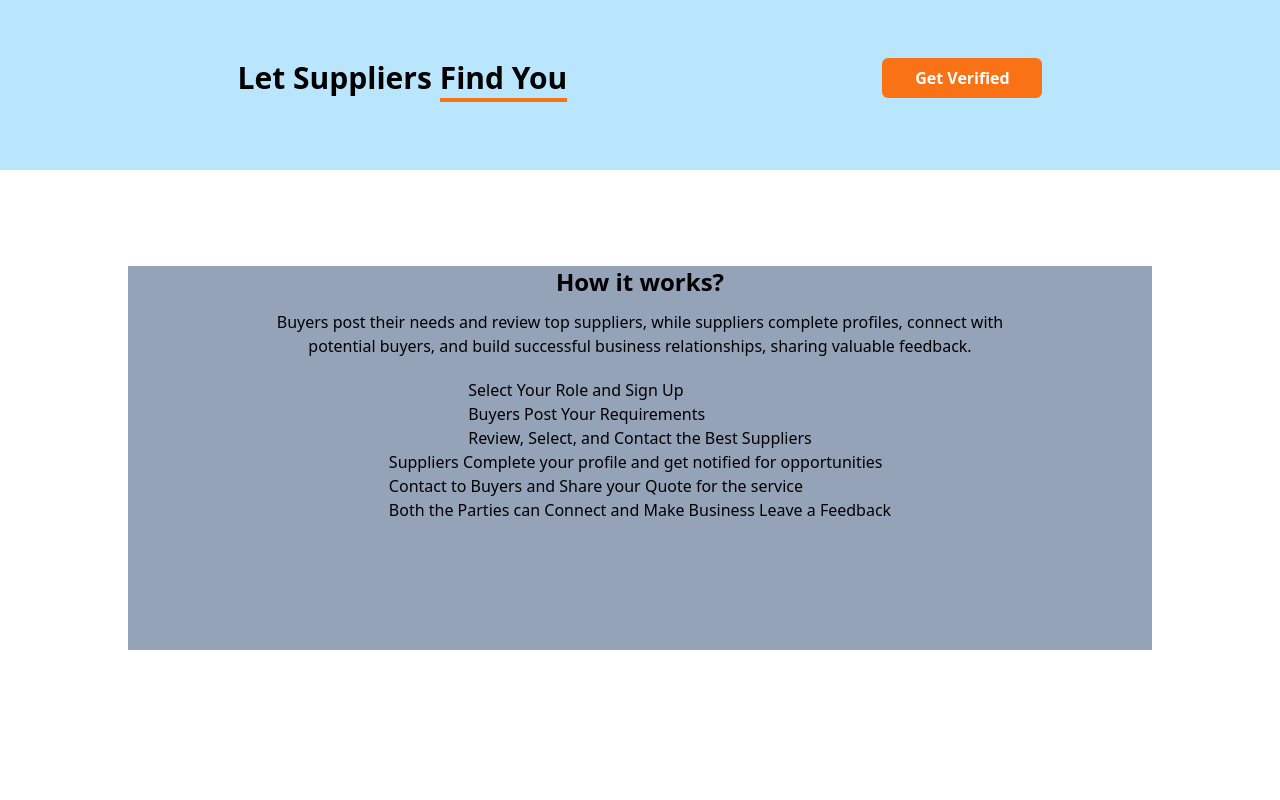
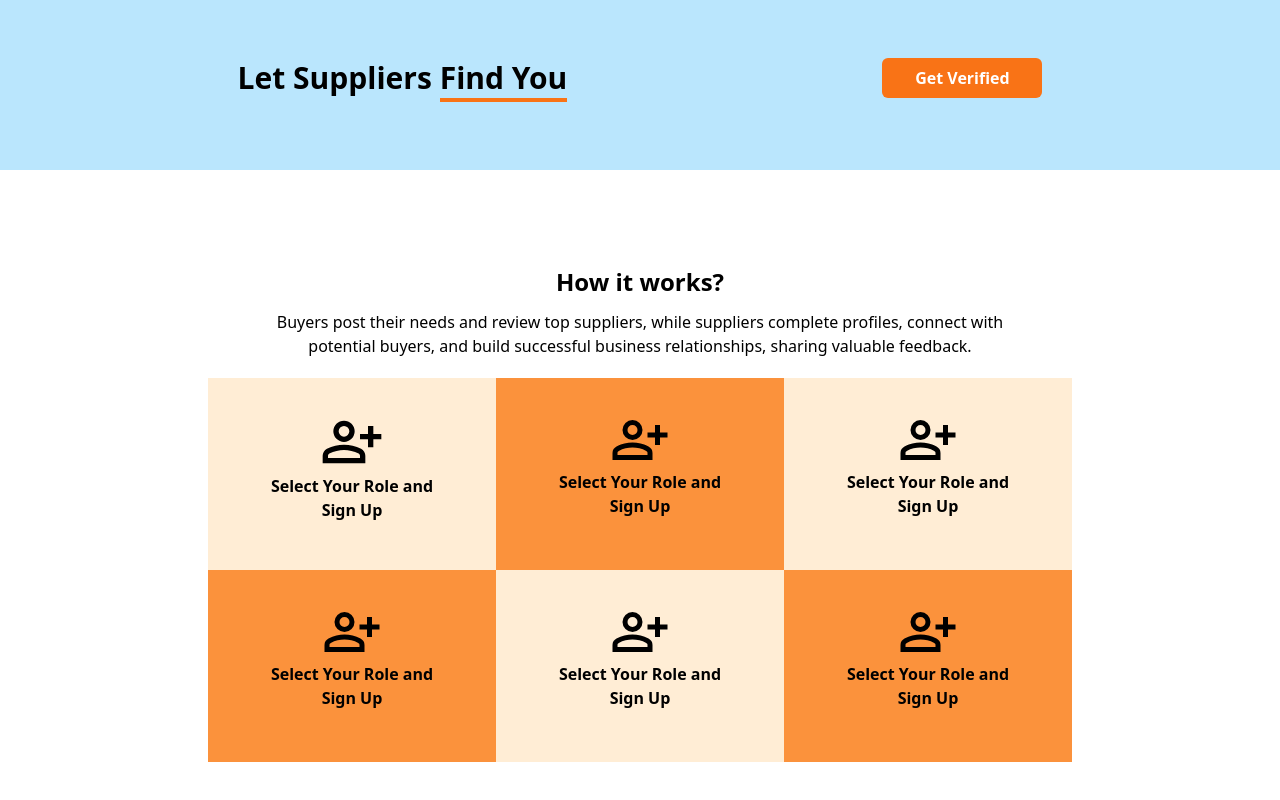
Before and after one commit to sourav0009/Habot_company_Ui, a React (Create React App) app: page / in a window 1280 px wide. Shown: the part 1842-2642 px from the top of the page. Before the commit the page ends 2532 px from the top, so only its background shows below. Built offline with nearby package versions, Linux system fonts and the light colour scheme.

Commit message:
big container

```diff
--- a/src/components/home.jsx
+++ b/src/components/home.jsx
@@ -136,22 +136,40 @@ const Home = () => {
             </section>
 
 
-            <section className=' h-96 bg-slate-400 mr-32 ml-32 mb-10'>
+            <section className=' h-[100%]  mr-32 ml-32 mb-10'>
                 <div className="up flex justify-center flex-col items-center space-y-3">
                     <h1 className=' text-2xl font-bold'>How it works?</h1>
                     <p className=' text-center font-sans'>Buyers post their needs and review top suppliers, while suppliers complete profiles, connect with <br /> potential buyers, and build successful business relationships, sharing valuable feedback.
                     </p>
                 </div>
                 <div className=" flex justify-center flex-col items-center mt-5">
-                    <div className="up">
-                        <div>Select Your Role and Sign Up</div>
-                        <div> Buyers Post Your Requirements</div>
-                        <div>Review, Select, and Contact the Best Suppliers</div>
+                    <div className=" flex">
+                        <div className=' bg-orange-100 h-48 w-72 text-center flex flex-col items-center p-8'>
+                            <svg xmlns="http://www.w3.org/2000/svg" height="64px" viewBox="0 -960 960 960" width="64px" fill="#000000"><path d="M720-400v-120H600v-80h120v-120h80v120h120v80H800v120h-80Zm-360-80q-66 0-113-47t-47-113q0-66 47-113t113-47q66 0 113 47t47 113q0 66-47 113t-113 47ZM40-160v-112q0-34 17.5-62.5T104-378q62-31 126-46.5T360-440q66 0 130 15.5T616-378q29 15 46.5 43.5T680-272v112H40Zm80-80h480v-32q0-11-5.5-20T580-306q-54-27-109-40.5T360-360q-56 0-111 13.5T140-306q-9 5-14.5 14t-5.5 20v32Zm240-320q33 0 56.5-23.5T440-640q0-33-23.5-56.5T360-720q-33 0-56.5 23.5T280-640q0 33 23.5 56.5T360-560Zm0-80Zm0 400Z" /></svg>
+                            <div className=' font-semibold'>Select Your Role and <br /> Sign Up</div>
+                        </div>
+                        <div className=' bg-orange-400 h-48 w-72 text-center flex flex-col items-center p-8 '>
+                            <svg xmlns="http://www.w3.org/2000/svg" height="60px" viewBox="0 -960 960 960" width="60px" fill="#000000"><path d="M720-400v-120H600v-80h120v-120h80v120h120v80H800v120h-80Zm-360-80q-66 0-113-47t-47-113q0-66 47-113t113-47q66 0 113 47t47 113q0 66-47 113t-113 47ZM40-160v-112q0-34 17.5-62.5T104-378q62-31 126-46.5T360-440q66 0 130 15.5T616-378q29 15 46.5 43.5T680-272v112H40Zm80-80h480v-32q0-11-5.5-20T580-306q-54-27-109-40.5T360-360q-56 0-111 13.5T140-306q-9 5-14.5 14t-5.5 20v32Zm240-320q33 0 56.5-23.5T440-640q0-33-23.5-56.5T360-720q-33 0-56.5 23.5T280-640q0 33 23.5 56.5T360-560Zm0-80Zm0 400Z" /></svg>
+                            <div className=' font-semibold'>Select Your Role and <br /> Sign Up</div>
+                        </div>
+                        <div className=' bg-orange-100 h-48 w-72 text-center flex flex-col items-center p-8 '>
+                            <svg xmlns="http://www.w3.org/2000/svg" height="60px" viewBox="0 -960 960 960" width="60px" fill="#000000"><path d="M720-400v-120H600v-80h120v-120h80v120h120v80H800v120h-80Zm-360-80q-66 0-113-47t-47-113q0-66 47-113t113-47q66 0 113 47t47 113q0 66-47 113t-113 47ZM40-160v-112q0-34 17.5-62.5T104-378q62-31 126-46.5T360-440q66 0 130 15.5T616-378q29 15 46.5 43.5T680-272v112H40Zm80-80h480v-32q0-11-5.5-20T580-306q-54-27-109-40.5T360-360q-56 0-111 13.5T140-306q-9 5-14.5 14t-5.5 20v32Zm240-320q33 0 56.5-23.5T440-640q0-33-23.5-56.5T360-720q-33 0-56.5 23.5T280-640q0 33 23.5 56.5T360-560Zm0-80Zm0 400Z" /></svg>
+                            <div className=' font-semibold'>Select Your Role and <br /> Sign Up</div>
+                        </div>
                     </div>
-                    <div className="down">
-                        <div>Suppliers Complete your profile and get notified for opportunities</div>
-                        <div>Contact to Buyers and Share your Quote for the service</div>
-                        <div>Both the Parties can Connect and Make Business Leave a Feedback</div>
+                    <div className=" flex">
+                    <div className=' bg-orange-400 h-48 w-72 text-center flex flex-col items-center p-8 '>
+                            <svg xmlns="http://www.w3.org/2000/svg" height="60px" viewBox="0 -960 960 960" width="60px" fill="#000000"><path d="M720-400v-120H600v-80h120v-120h80v120h120v80H800v120h-80Zm-360-80q-66 0-113-47t-47-113q0-66 47-113t113-47q66 0 113 47t47 113q0 66-47 113t-113 47ZM40-160v-112q0-34 17.5-62.5T104-378q62-31 126-46.5T360-440q66 0 130 15.5T616-378q29 15 46.5 43.5T680-272v112H40Zm80-80h480v-32q0-11-5.5-20T580-306q-54-27-109-40.5T360-360q-56 0-111 13.5T140-306q-9 5-14.5 14t-5.5 20v32Zm240-320q33 0 56.5-23.5T440-640q0-33-23.5-56.5T360-720q-33 0-56.5 23.5T280-640q0 33 23.5 56.5T360-560Zm0-80Zm0 400Z" /></svg>
+                            <div className=' font-semibold'>Select Your Role and <br /> Sign Up</div>
+                        </div>
+                        <div className=' bg-orange-100 h-48 w-72 text-center flex flex-col items-center p-8 '>
+                            <svg xmlns="http://www.w3.org/2000/svg" height="60px" viewBox="0 -960 960 960" width="60px" fill="#000000"><path d="M720-400v-120H600v-80h120v-120h80v120h120v80H800v120h-80Zm-360-80q-66 0-113-47t-47-113q0-66 47-113t113-47q66 0 113 47t47 113q0 66-47 113t-113 47ZM40-160v-112q0-34 17.5-62.5T104-378q62-31 126-46.5T360-440q66 0 130 15.5T616-378q29 15 46.5 43.5T680-272v112H40Zm80-80h480v-32q0-11-5.5-20T580-306q-54-27-109-40.5T360-360q-56 0-111 13.5T140-306q-9 5-14.5 14t-5.5 20v32Zm240-320q33 0 56.5-23.5T440-640q0-33-23.5-56.5T360-720q-33 0-56.5 23.5T280-640q0 33 23.5 56.5T360-560Zm0-80Zm0 400Z" /></svg>
+                            <div className=' font-semibold'>Select Your Role and <br /> Sign Up</div>
+                        </div>
+                        <div className=' bg-orange-400 h-48 w-72 text-center flex flex-col items-center p-8 '>
+                            <svg xmlns="http://www.w3.org/2000/svg" height="60px" viewBox="0 -960 960 960" width="60px" fill="#000000"><path d="M720-400v-120H600v-80h120v-120h80v120h120v80H800v120h-80Zm-360-80q-66 0-113-47t-47-113q0-66 47-113t113-47q66 0 113 47t47 113q0 66-47 113t-113 47ZM40-160v-112q0-34 17.5-62.5T104-378q62-31 126-46.5T360-440q66 0 130 15.5T616-378q29 15 46.5 43.5T680-272v112H40Zm80-80h480v-32q0-11-5.5-20T580-306q-54-27-109-40.5T360-360q-56 0-111 13.5T140-306q-9 5-14.5 14t-5.5 20v32Zm240-320q33 0 56.5-23.5T440-640q0-33-23.5-56.5T360-720q-33 0-56.5 23.5T280-640q0 33 23.5 56.5T360-560Zm0-80Zm0 400Z" /></svg>
+                            <div className=' font-semibold'>Select Your Role and <br /> Sign Up</div>
+                        </div>
                     </div>
                 </div>
             </section>
```
